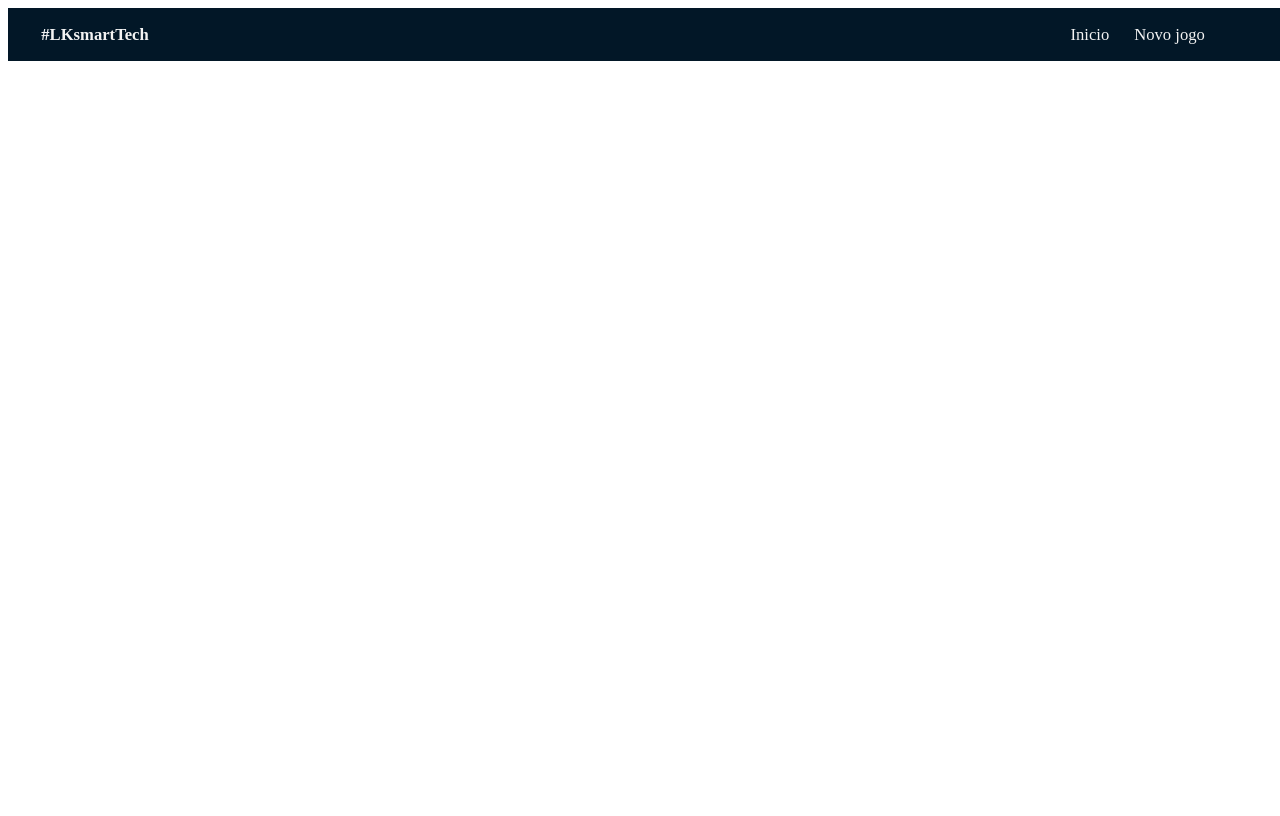
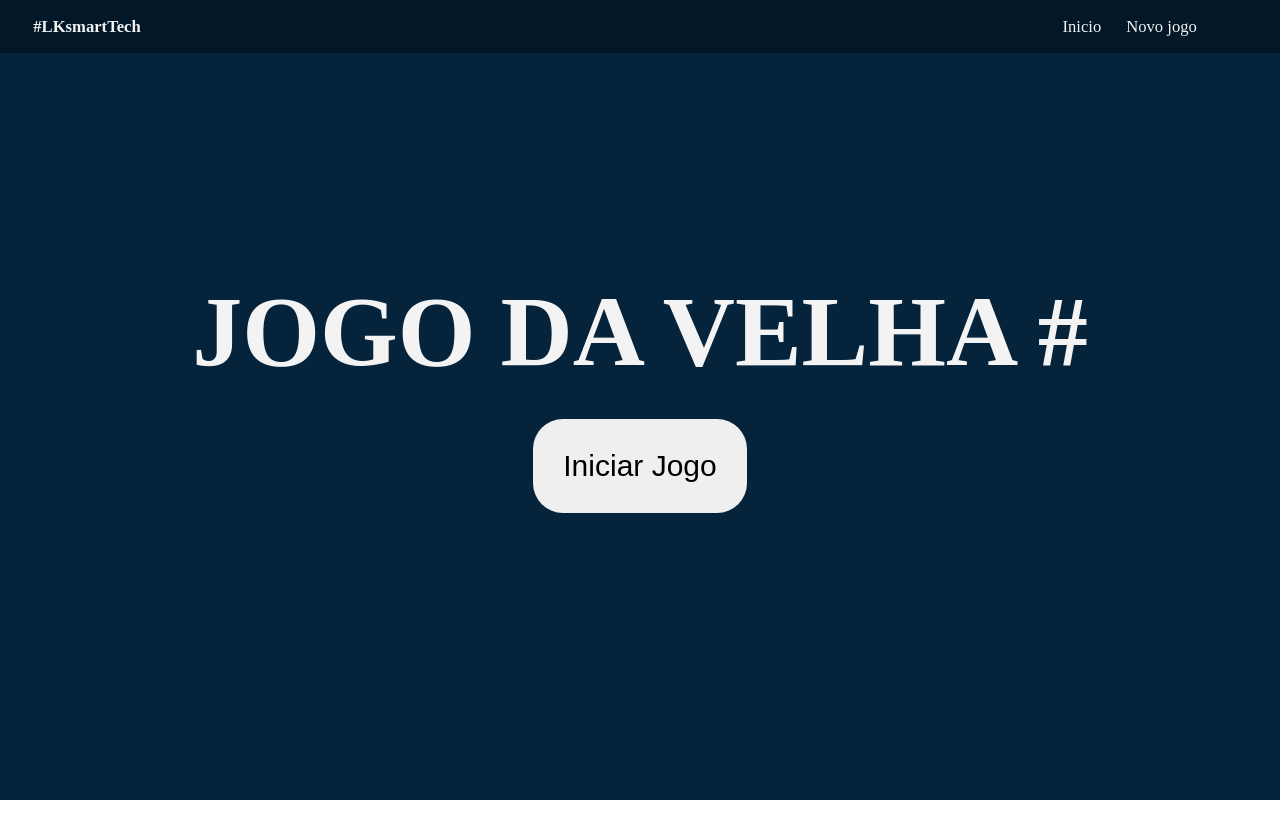
Before and after one commit to LucasAKuhn/jogo-da-velha, an Angular app: page /home in a window 1280 px wide. Built offline with nearby package versions, Linux system fonts and the light colour scheme.

Commit message:
Criando home e header

```diff
--- a/src/app/components/home/home.component.html
+++ b/src/app/components/home/home.component.html
@@ -1 +1,17 @@
-<app-header></app-header>
+
+
+
+<div class="background">
+  <app-header></app-header>
+</div>
+<div class="outer-cont">
+  <h2>JOGO DA VELHA #</h2>
+<!--  <h1 *ngIf="!winner && !isdraw && !freshpage">Jugador: {{player}}</h1>-->
+<!--  <h2 *ngIf="winner">Jugador {{winner}} ha ganado</h2>-->
+<!--  <h2 *ngIf="isdraw">Empate</h2>-->
+  <button (click)="newGame()">Iniciar Jogo</button>
+
+  <main>
+<!--    <app-board (click)="makeMove(i)"></app-board>-->
+  </main>
+</div>
--- a/src/app/components/home/home.component.scss
+++ b/src/app/components/home/home.component.scss
@@ -0,0 +1,68 @@
+*{
+  margin: 0;
+  padding: 0;
+}
+
+@keyframes move {
+  100% {
+    transform: translate3d(0, 0, 1px) rotate(360deg);
+  }
+}
+
+.background {
+  position: fixed;
+  width: 100vw;
+  height: 100vh;
+  top: 0;
+  left: 0;
+  background: rgb(5, 35, 59);
+  overflow: hidden;
+  z-index: -1;
+}
+
+
+.outer-cont{
+  display: flex;
+  flex-direction: column;
+  align-items: center;
+  justify-content: center;
+  height: 100vh;
+  z-index: 999;
+}
+
+main{
+  display: grid;
+  grid-template-columns: 200px 200px 200px;
+  grid-gap: 0px;
+}
+
+app-board{
+  height: 200px;
+}
+
+h1{
+  text-align: right;
+  padding: 2em 0px;
+  width: 100%;
+  margin-right: 200px;
+  color: #f3f3f3;
+}
+
+button{
+  font-size: 30px;
+  padding: 1em;
+  border-radius: 1em;
+  border: none;
+  margin: 1em;
+}
+
+button:hover{
+  background-color: #232323;
+  color: #f3f3f3;
+  cursor: pointer;
+}
+
+h2{
+  font-size: 100px;
+  color: #f3f3f3;
+}
--- a/src/app/components/home/home.component.ts
+++ b/src/app/components/home/home.component.ts
@@ -1,10 +1,29 @@
-import { Component } from '@angular/core';
+import {Component, OnInit} from '@angular/core';
 
 @Component({
   selector: 'app-home',
   templateUrl: './home.component.html',
   styleUrls: ['./home.component.scss']
 })
-export class HomeComponent {
+export class HomeComponent implements OnInit {
+
+  squares:any = [];
+  winner = '';
+  counter = 0;
+  isdraw = '';
+  freshpage = true;
+
+  constructor() { }
+
+  ngOnInit(): void {
+  }
+
+  newGame(){
+    this.squares = Array(9).fill(null);
+    this.winner = '';
+    this.isdraw = '';
+    this.counter = 0;
+    this.freshpage = false;
+  }
 
 }
```
